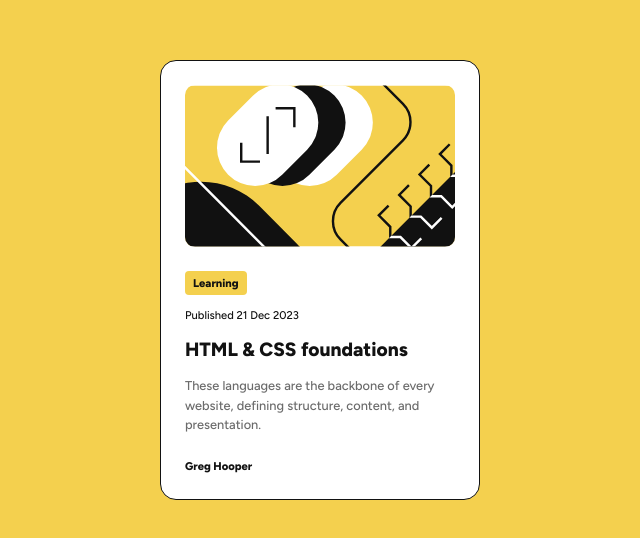
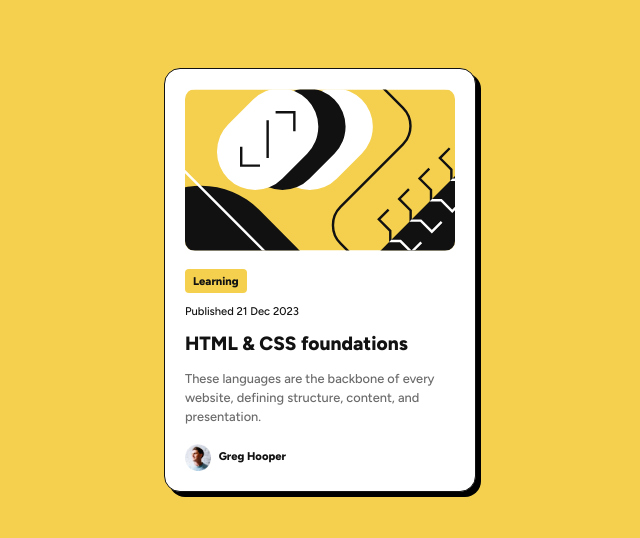
Before and after one commit to telsabate-hub/blog-preview-card-main, a plain HTML site: page index.html in a window 1280 px wide. Shown: the part 120-658 px from the top of the page, without its empty margins (320-960 px from the left). Drawn offline with Linux system fonts and the light colour scheme.

Commit message:
Worked on the remaining css requirements.

```diff
--- a/index.html
+++ b/index.html
@@ -15,11 +15,14 @@
     <header></header>
     <article>
       <img src="./assets/images/illustration-article.svg" />
-      <span>Learning</span>
+      <span id="category">Learning</span>
       <p>Published 21 Dec 2023</p>
       <h1>HTML & CSS foundations</h1>
       <p id="description">These languages are the backbone of every website, defining structure, content, and presentation.</p>
-      <div id="author">Greg Hooper</div>
+      <div id="author">
+        <img src="./assets/images/image-avatar.webp">
+        <span id="authorName">Greg Hooper</span>
+      </div>
     </article>
     <footer></footer>
   </main>
--- a/styles.css
+++ b/styles.css
@@ -23,18 +23,19 @@ article {
     flex-direction: column;
     justify-content: space-evenly;
     margin: auto;
-    padding: 24px;
+    padding: 20px;
     border-radius: 1em;
     border: 1px solid var(--gray-950);
+    box-shadow: 5px 5px 0px 0px #000000;
     line-height: 150%;
 }
 
-span {
+#category {
     font-weight: 800;
     font-size: .7em;
     background-color: var(--main-bgColor);
     max-width: fit-content;
-    margin-top: 24px;
+    margin-top: 18px;
     padding: 0 8px;
     border-radius: 4px;
 }
@@ -42,7 +43,7 @@ span {
 p {
     font-size: .7em;
     font-weight: 500;
-    margin: 12px 0;
+    margin: 10px 0;
     line-height: 150%;
 }
 
@@ -57,9 +58,14 @@ h1 {
     line-height: 150%;
 }
 
+h1:hover {
+    color: var(--main-bgColor);
+    cursor: pointer;
+}
+
 #description{
     color: var(--gray-500);
-    margin-bottom: 24px;
+    margin-bottom: 18px;
     font-size: .8em;
 }
 
@@ -68,3 +74,12 @@ h1 {
     line-height: 150%;
     font-size: .7em;
 }
+
+#author > img {
+    width: 26px;
+    vertical-align: middle;
+}
+
+#authorName {
+    margin-left: 5px;
+}
```
